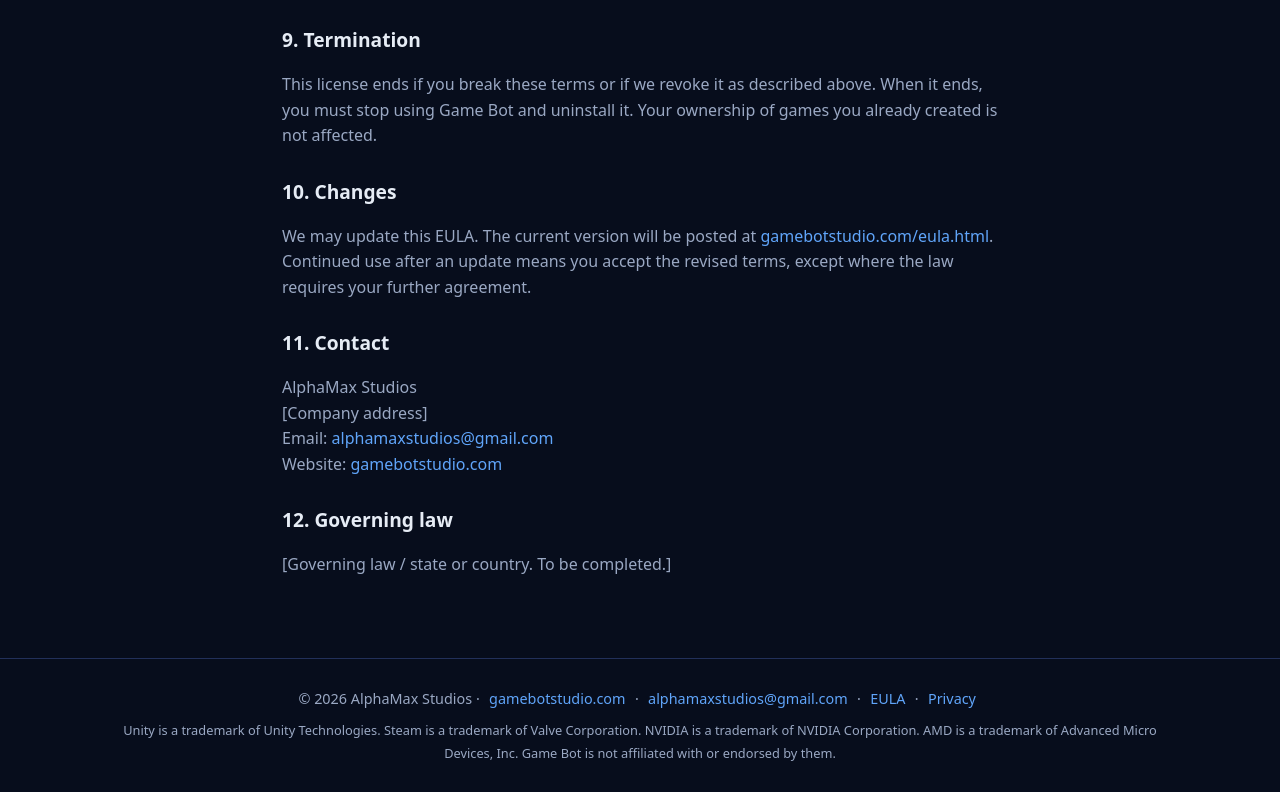
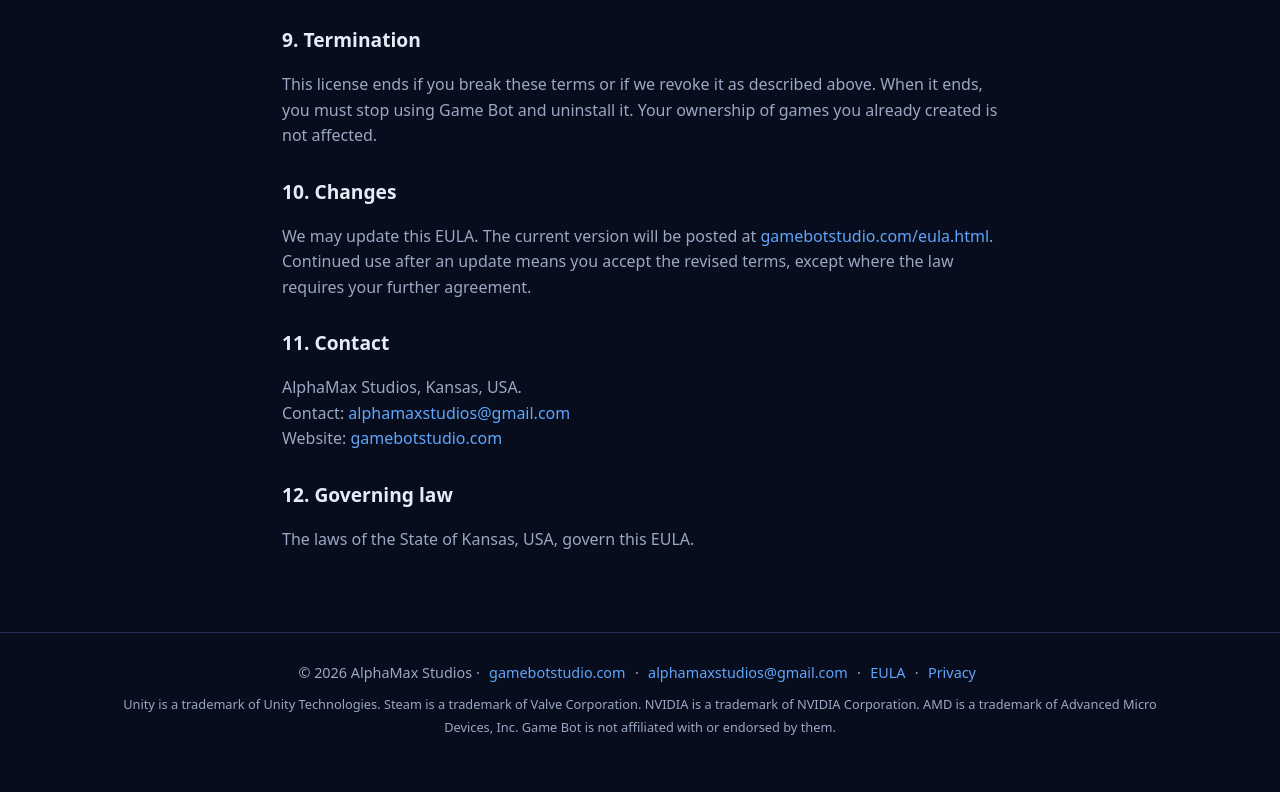
Before and after one commit to Derrold/gamebotstudio, a plain HTML site: page eula.html in a window 1280 px wide. Shown: the part 2148-2940 px from the top of the page. After the commit the page ends 2914 px from the top, so only its background shows below. Drawn offline with Linux system fonts and the light colour scheme.

Commit message:
Fill Kansas governing law and company contact on legal pages
Use State of Kansas, USA as governing law, and AlphaMax Studios,
Kansas, USA plus the support email in place of a street address.

```diff
--- a/eula.html
+++ b/eula.html
@@ -92,10 +92,10 @@
     <p>We may update this EULA. The current version will be posted at <a href="https://gamebotstudio.com/eula.html">gamebotstudio.com/eula.html</a>. Continued use after an update means you accept the revised terms, except where the law requires your further agreement.</p>
 
     <h2>11. Contact</h2>
-    <p>AlphaMax Studios<br>[Company address]<br>Email: <a href="mailto:alphamaxstudios@gmail.com">alphamaxstudios@gmail.com</a><br>Website: <a href="https://gamebotstudio.com">gamebotstudio.com</a></p>
+    <p>AlphaMax Studios, Kansas, USA.<br>Contact: <a href="mailto:alphamaxstudios@gmail.com">alphamaxstudios@gmail.com</a><br>Website: <a href="https://gamebotstudio.com">gamebotstudio.com</a></p>
 
     <h2>12. Governing law</h2>
-    <p>[Governing law / state or country. To be completed.]</p>
+    <p>The laws of the State of Kansas, USA, govern this EULA.</p>
   </section>
 </main>
 <footer>
```
Also changed, not shown: privacy.html (+1 -1 lines).
